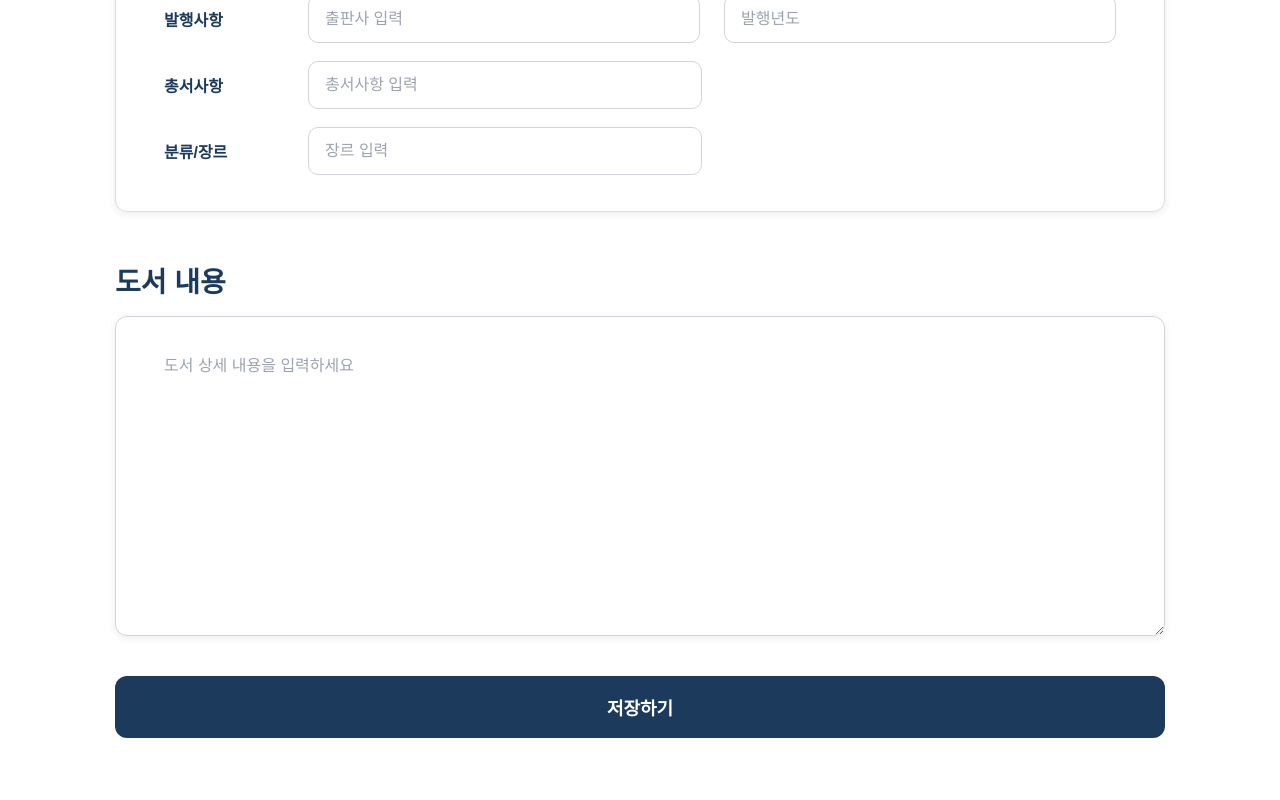
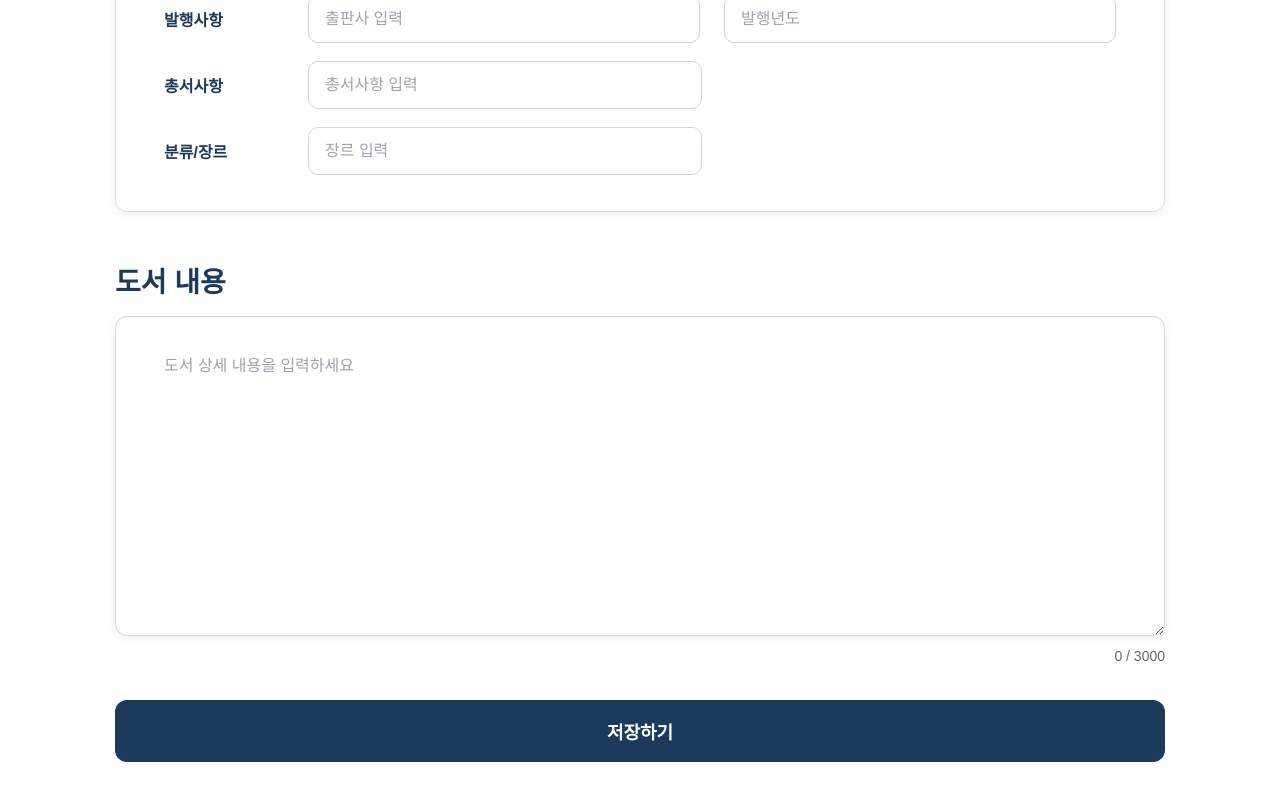
Before and after one commit to Writers-Walk/Frontend, a React (Vite) app: page /book-create in a window 1280 px wide. Shown: the part 396-1196 px from the top of the page. Built offline with nearby package versions, Linux system fonts and the light colour scheme; a web font is replaced by a local one.

Commit message:
글자수 제한 보이게

```diff
--- a/src/pages/BookCreate.jsx
+++ b/src/pages/BookCreate.jsx
@@ -140,7 +140,7 @@ function BookCreate() {
                   placeholder="장르 입력"
                   value={book.genre}
                   onChange={handleChange}
-                  maxLength={30}
+                  maxLength={10}
                 />
               </div>
             </div>
@@ -157,6 +157,9 @@ function BookCreate() {
             onChange={handleChange}
             maxLength={3000}
           />
+          <div className="text-count">
+            {book.content.length} / 3000
+          </div>
         </div>
 
         <button type="submit" className="save-button">
```
